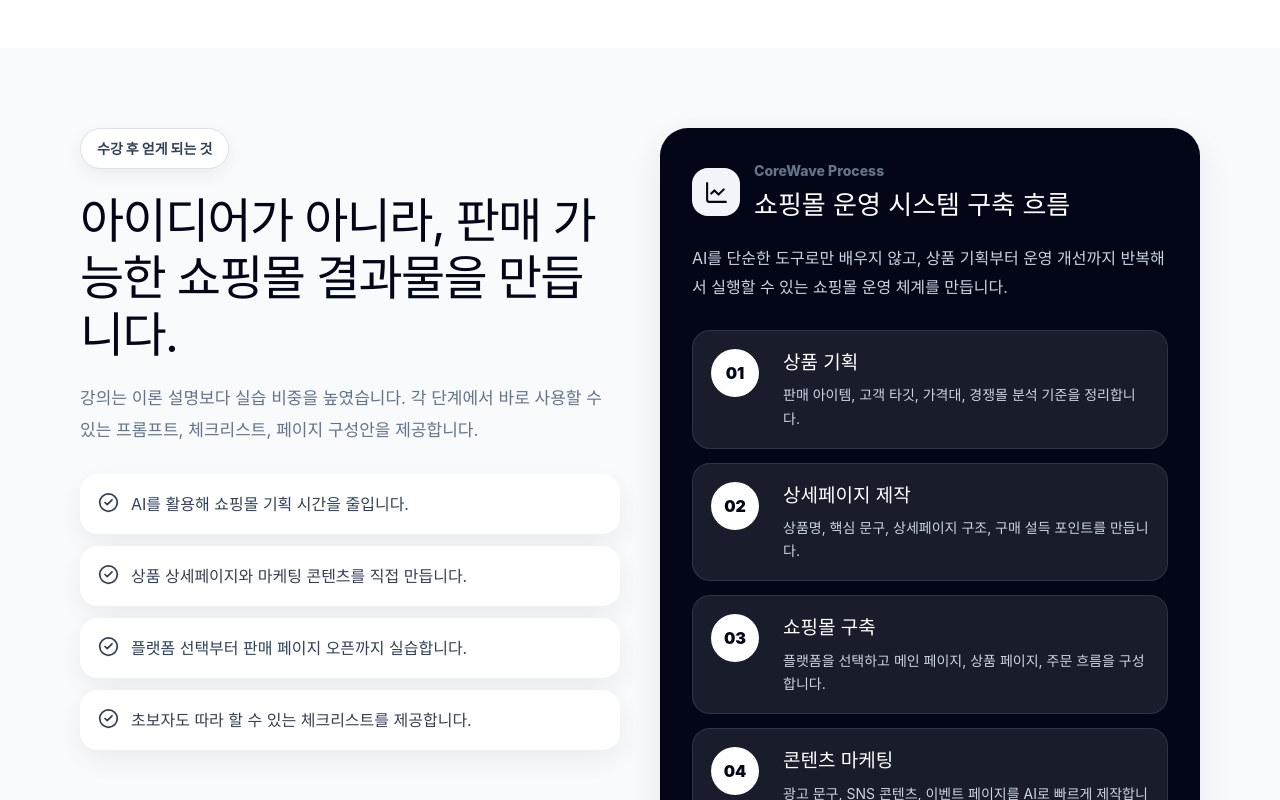
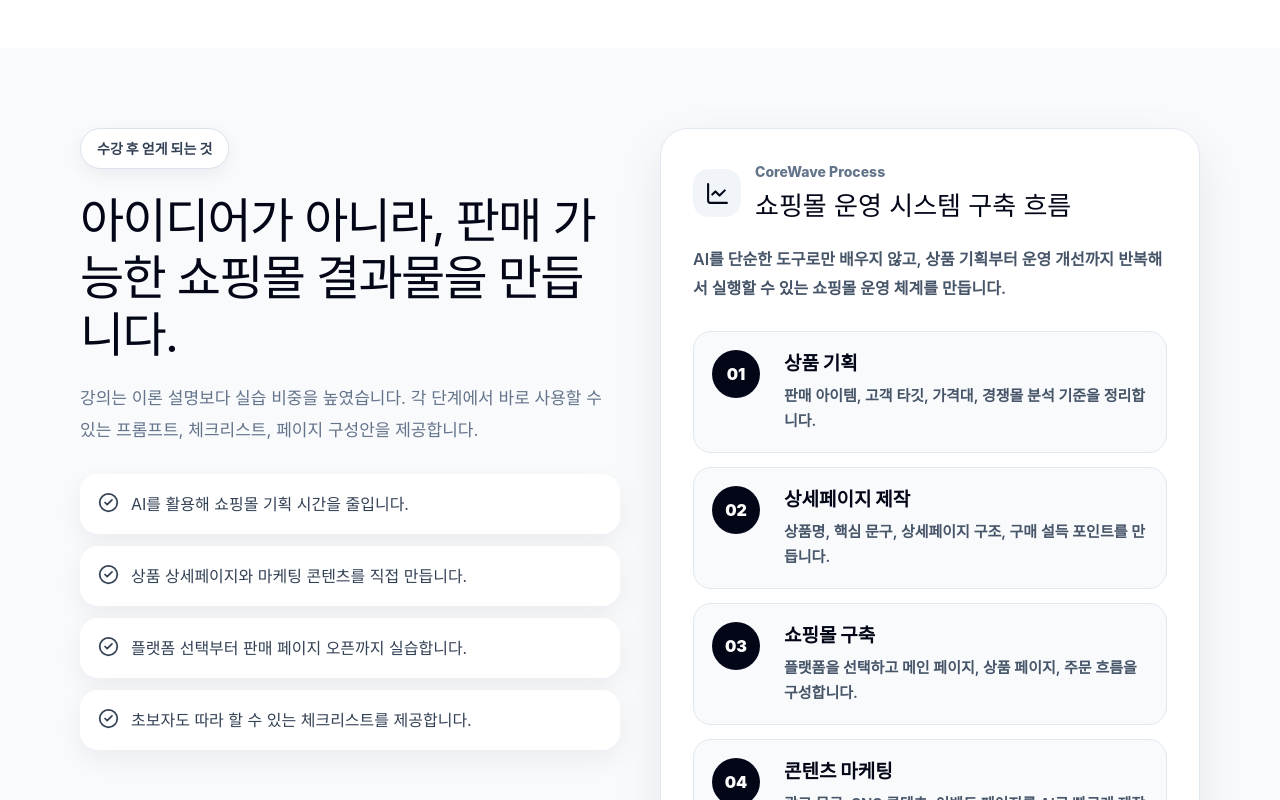
Before and after one commit to jejeje0431/coreWave, a React (Vite) app: page / in a window 1280 px wide. Shown: the part 2220-3020 px from the top of the page. Built offline with nearby package versions, Linux system fonts and the light colour scheme.

Commit message:
Fix process section text contrast

```diff
--- a/src/App.jsx
+++ b/src/App.jsx
@@ -251,15 +251,15 @@
         .benefit-grid { display: grid; grid-template-columns: 1fr 1fr; gap: 40px; align-items: start; }
         .benefits { display: grid; gap: 12px; margin-top: 28px; }
         .benefit-row { display: flex; align-items: flex-start; gap: 12px; padding: 18px; background: #fff; border-radius: 18px; box-shadow: 0 10px 26px rgba(15,23,42,.06); color: #334155; }
-        .process-card { background: #020617; color: #fff; padding: 32px; }
+        .process-card { background: #fff !important; color: #020617 !important; padding: 32px; border: 1px solid #e2e8f0; box-shadow: 0 18px 48px rgba(15,23,42,.08); }
         .process-head { display: flex; align-items: center; gap: 14px; }
-        .process-head h3 { margin: 4px 0 0; font-size: 26px; }
-        .process-card > p { color: #cbd5e1; line-height: 1.8; margin: 20px 0 0; }
+        .process-head h3 { margin: 4px 0 0; font-size: 26px; color: #020617 !important; }
+        .process-card > p { color: #475569 !important; line-height: 1.8; margin: 20px 0 0; font-weight: 600; }
         .process-list { display: grid; gap: 14px; margin-top: 28px; }
-        .process-item { display: grid; grid-template-columns: 56px 1fr; gap: 16px; padding: 18px; border-radius: 18px; background: rgba(255,255,255,.09); border: 1px solid rgba(255,255,255,.1); }
-        .process-num { width: 48px; height: 48px; border-radius: 50%; display: inline-flex; align-items: center; justify-content: center; background: #fff; color: #020617; font-weight: 950; }
-        .process-item h4 { margin: 0; font-size: 19px; }
-        .process-item p { margin: 6px 0 0; color: #cbd5e1; line-height: 1.65; font-size: 14px; }
+        .process-item { display: grid; grid-template-columns: 56px 1fr; gap: 16px; padding: 18px; border-radius: 18px; background: #f8fafc !important; border: 1px solid #e2e8f0 !important; }
+        .process-num { width: 48px; height: 48px; border-radius: 50%; display: inline-flex; align-items: center; justify-content: center; background: #020617 !important; color: #fff !important; font-weight: 950; }
+        .process-item h4 { margin: 0; font-size: 19px; color: #020617 !important; font-weight: 950; }
+        .process-item p { margin: 6px 0 0; color: #475569 !important; line-height: 1.65; font-size: 15px; font-weight: 600; }
         .section-head { display: flex; justify-content: space-between; align-items: end; gap: 20px; margin-bottom: 28px; }
         .time-note { display: inline-flex; align-items: center; gap: 8px; color: #64748b; font-weight: 700; }
         .curriculum-grid { display: grid; grid-template-columns: repeat(3, 1fr); gap: 16px; }
@@ -451,27 +451,29 @@
               ))}
             </div>
           </div>
-          <Card className="process-card">
+          <div className="process-card" style={{ background: "#ffffff", color: "#020617", borderRadius: 28, padding: 32, border: "1px solid #e2e8f0", boxShadow: "0 18px 48px rgba(15,23,42,.08)" }}>
             <div className="process-head">
               <div className="icon-box"><LineChart size={25} /></div>
               <div>
-                <p className="eyebrow">CoreWave Process</p>
-                <h3>쇼핑몰 운영 시스템 구축 흐름</h3>
+                <p className="eyebrow" style={{ color: "#64748b" }}>CoreWave Process</p>
+                <h3 style={{ color: "#020617", margin: "4px 0 0", fontSize: 26 }}>쇼핑몰 운영 시스템 구축 흐름</h3>
               </div>
             </div>
-            <p>AI를 단순한 도구로만 배우지 않고, 상품 기획부터 운영 개선까지 반복해서 실행할 수 있는 쇼핑몰 운영 체계를 만듭니다.</p>
+            <p style={{ color: "#475569", lineHeight: 1.8, marginTop: 20, fontWeight: 600 }}>
+              AI를 단순한 도구로만 배우지 않고, 상품 기획부터 운영 개선까지 반복해서 실행할 수 있는 쇼핑몰 운영 체계를 만듭니다.
+            </p>
             <div className="process-list">
               {processSteps.map((item) => (
-                <div className="process-item" key={item.step}>
-                  <div className="process-num">{item.step}</div>
+                <div className="process-item" key={item.step} style={{ background: "#f8fafc", border: "1px solid #e2e8f0" }}>
+                  <div className="process-num" style={{ background: "#020617", color: "#ffffff" }}>{item.step}</div>
                   <div>
-                    <h4>{item.title}</h4>
-                    <p>{item.desc}</p>
+                    <h4 style={{ color: "#020617", fontWeight: 950 }}>{item.title}</h4>
+                    <p style={{ color: "#475569", fontWeight: 600 }}>{item.desc}</p>
                   </div>
                 </div>
               ))}
             </div>
-          </Card>
+          </div>
         </div>
       </section>
 
```
